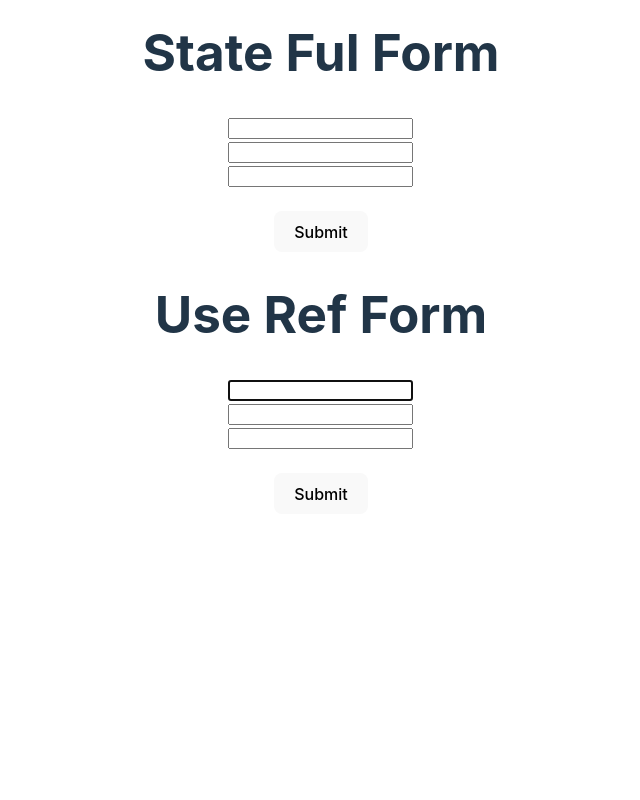
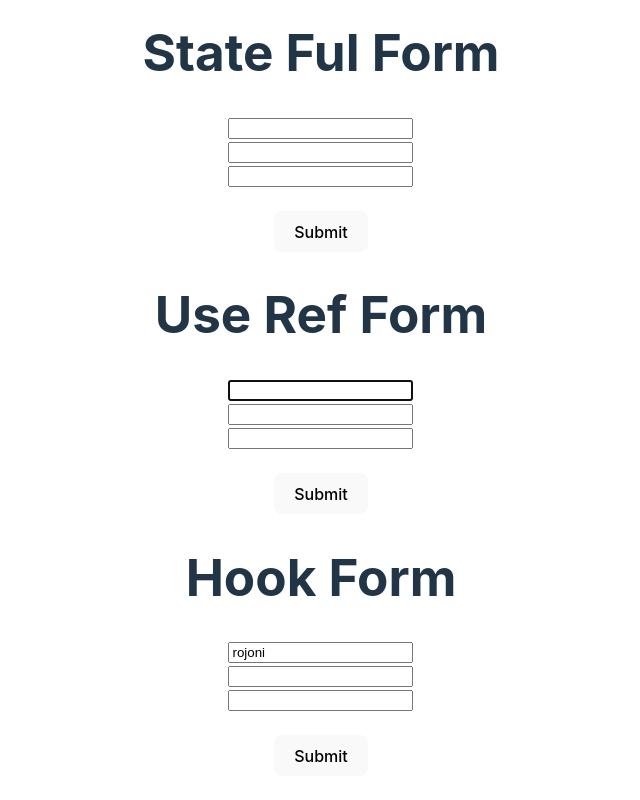
Before and after one commit to mdsabbiralmamon/myJourneyFor2024, a React (Vite) app in the folder Web_day47_DataFields/form-master/: page / in a window 1280 px wide. Shown: the part 304-1104 px from the top of the page, without its empty margins (319-959 px from the left). Before the commit the page ends 850 px from the top, so only its background shows below. Built offline with nearby package versions, Linux system fonts and the light colour scheme.

Commit message:
modified : added hook form

```diff
--- a/Web_day47_DataFields/form-master/src/App.jsx
+++ b/Web_day47_DataFields/form-master/src/App.jsx
@@ -1,4 +1,5 @@
 import './App.css'
+import HookForm from './components/HookForm/HookForm'
 import SimpleForm from './components/SimpleForm/SimpleForm'
 import StateFulForm from './components/StateFulForm/StateFulForm'
 import UseRefForm from './components/UseRefForm/UseRefForm'
@@ -13,6 +14,8 @@ function App() {
         <StateFulForm></StateFulForm>
         <h1>Use Ref Form</h1>
         <UseRefForm></UseRefForm>
+        <h1>Hook Form</h1>
+        <HookForm></HookForm>
     </>
   )
 }
--- a/Web_day47_DataFields/form-master/src/components/HookForm/HookForm.jsx
+++ b/Web_day47_DataFields/form-master/src/components/HookForm/HookForm.jsx
@@ -1,7 +1,24 @@
+import useInputState from "../../hooks/useInputState";
+
 const HookForm = () => {
+
+    const [name, handleNameChange] = useInputState('rojoni');
+
+    const handleSubmit = e => {
+        e.preventDefault();
+    }
     return (
         <div>
-
+            <form onSubmit={handleSubmit}>
+                <input value={name} onChange={handleNameChange} type="text" name="name" />
+                <br />
+                <input type="email" name="email" />
+                <br />
+                <input type="number" name="phone" />
+                <br />
+                <br />
+                <button>Submit</button>
+            </form>
         </div>
     );
 };
--- /dev/null
+++ b/Web_day47_DataFields/form-master/src/hooks/useInputState.js
@@ -0,0 +1,13 @@
+import { useState } from "react"
+
+const useInputState = (defaultValue = null) => {
+    const [value, setValue] = useState(defaultValue);
+
+    const handleChange = e => {
+        setValue(e.target.value);
+    }
+
+    return [value, handleChange];
+}
+
+export default useInputState;
```
